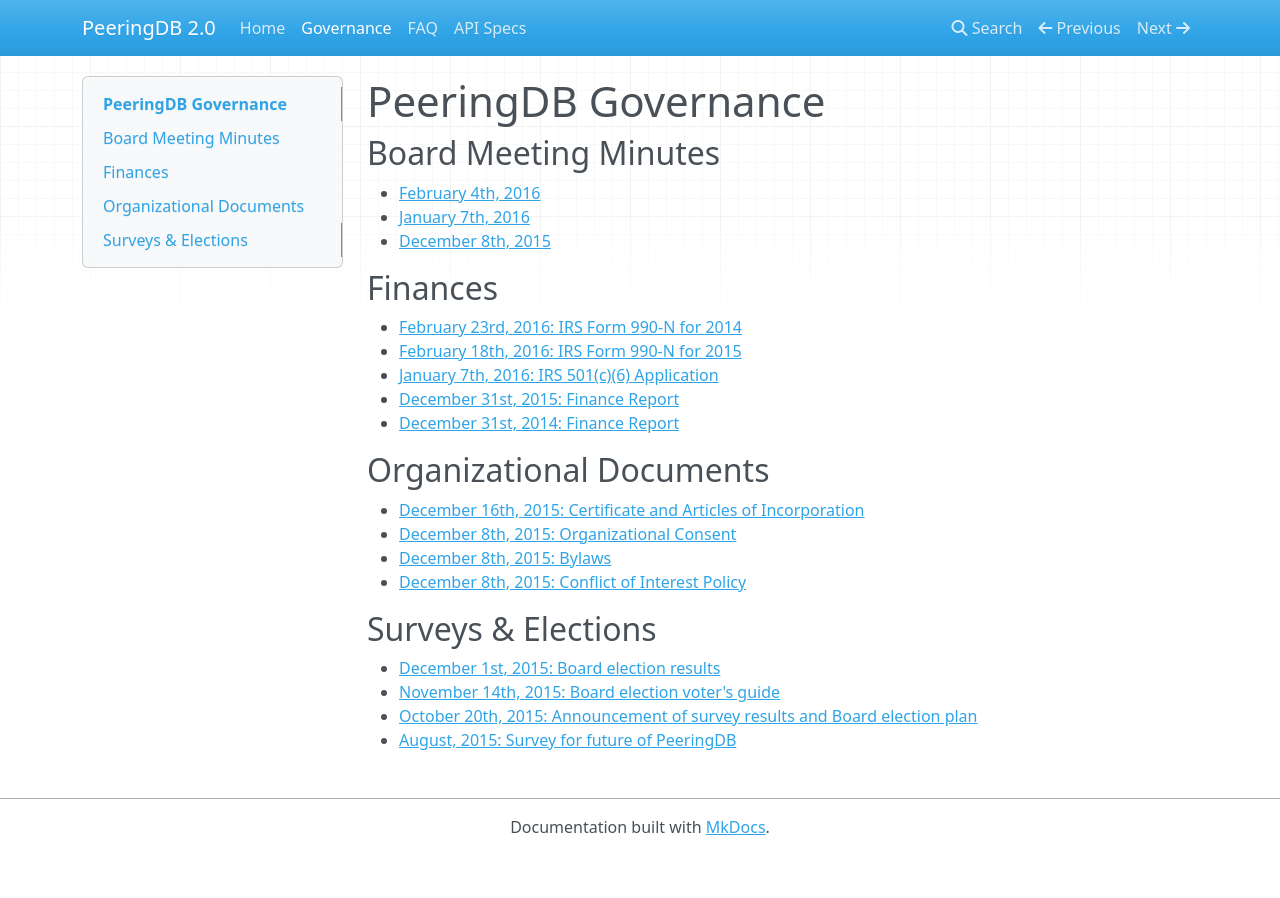
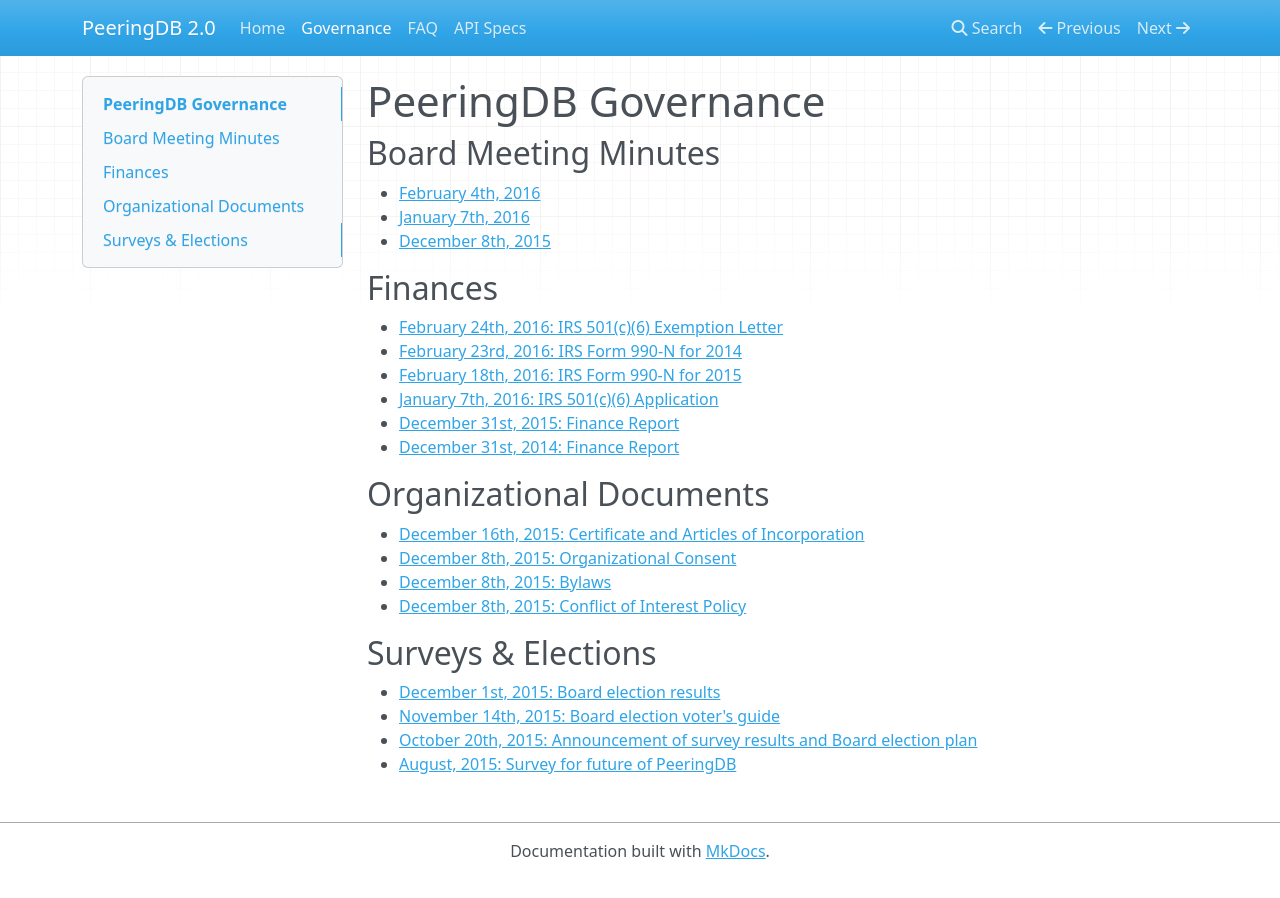
Before and after one commit to peeringdb/docs, an MkDocs documentation site: the page built from docs/gov.md, in a window 1280 px wide. Built offline with MkDocs 1.6.1, drawn with Linux system fonts in a browser that asks for light colours; nearby versions of some CDN libraries; old or Windows-style settings are respelled for this version of MkDocs.

Commit message:
501(c)6 Exemption Letter

```diff
--- a/docs/gov.md
+++ b/docs/gov.md
@@ -9,6 +9,7 @@
 
 ## Finances
 
+- [February 24th, 2016: IRS 501(c)(6) Exemption Letter](gov/finances/2016-02-24_PeeringDB_IRS_501(c)(6)_Exemption_Letter.pdf)
 - [February 23rd, 2016: IRS Form 990-N for 2014](gov/finances/2016-02-23_2014_Form 990-N.pdf)
 - [February 18th, 2016: IRS Form 990-N for 2015](gov/finances/2016-02-18_2015_Form 990-N.pdf)
 - [January 7th, 2016: IRS 501(c)(6) Application](gov/finances/2016-01-07_PeeringDB_Non_Profit_Filing.pdf)
```
Also changed, not shown: 1 other file.
